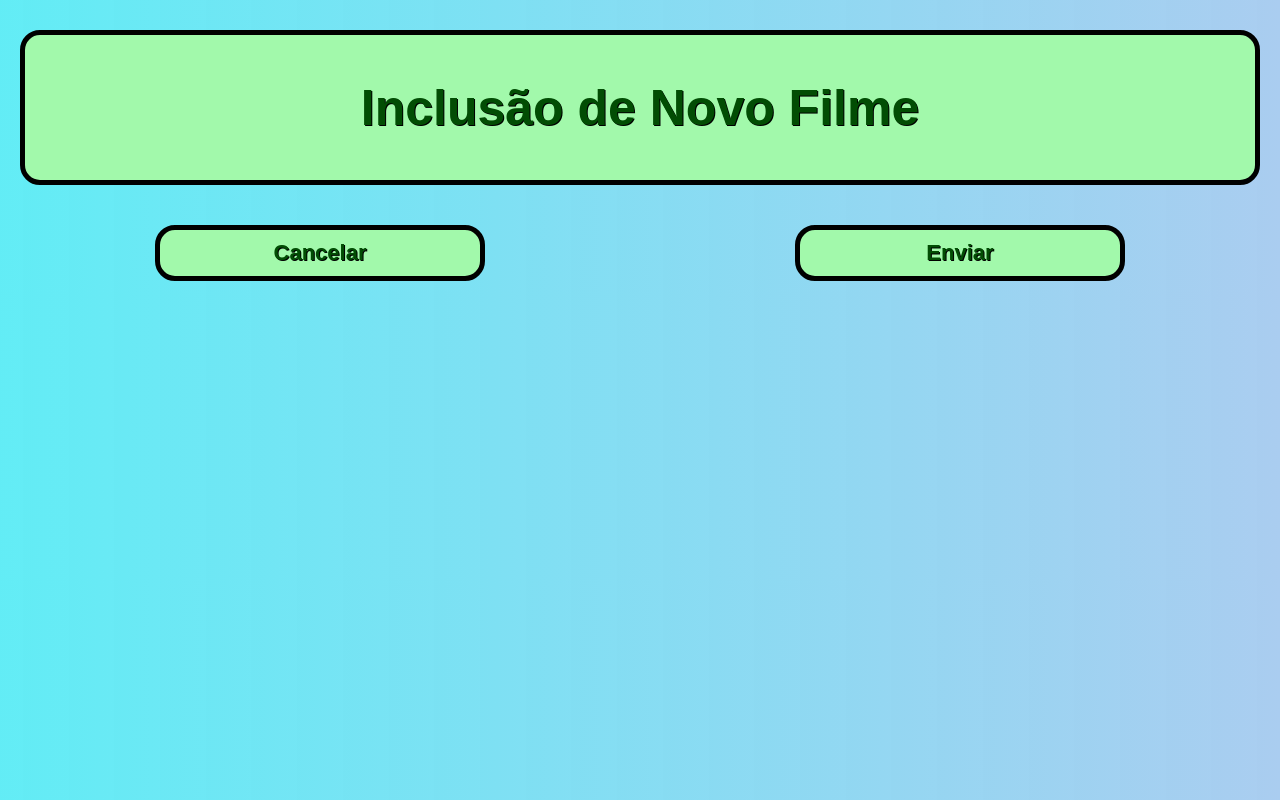
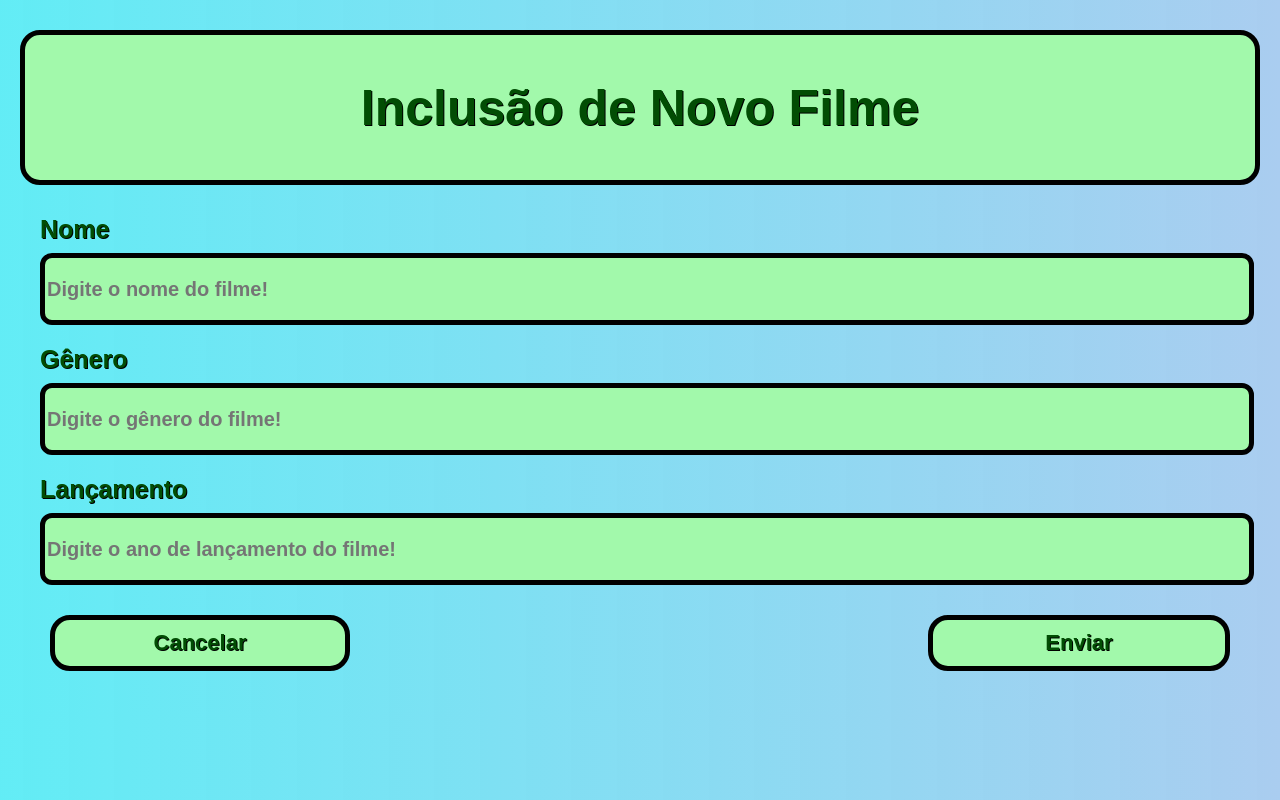
Before and after one commit to GabrielDeNobrega/college-movies-crud, a React (Create React App) app in the folder frontend/: page /form in a window 1280 px wide. Built offline with nearby package versions, Linux system fonts and the light colour scheme; no server answers.

Commit message:
Lots of Things

```diff
--- a/frontend/src/App.tsx
+++ b/frontend/src/App.tsx
@@ -3,16 +3,17 @@ import { BrowserRouter, Route, Routes, useParams } from "react-router-dom";
 import WelcomePage from "./pages/welcome-page/welcome-page";
 import MainPage from "./pages/main-page/main-page";
 import Form from "./pages/form-page/form";
-import { MovieList } from "./types/movie";
+import { Movie } from "./types/movie";
 import { BASE_URL } from "./utils/requests";
 import axios from "axios";
 
 function App() {
-  const [movies, setMovies] = useState<MovieList>();
+  const [movie, setMovie] = useState <Array<Movie>>();
   const param = useParams();
   useEffect(() => {
     axios.get(`${BASE_URL}/movies`).then((response) => {
-      setMovies(response.data);
+      setMovie(response.data);
+      console.log(response.data);
     });
   }, [param.id]);
 
@@ -20,7 +21,7 @@ function App() {
     <BrowserRouter>
       <Routes>
         <Route path="/" element={<WelcomePage />} />
-        <Route path="/main" element={<MainPage movies={movies} />} />
+        <Route path="/main" element={<MainPage movie={movie} />} />
         <Route path="/form" element={<Form />} />
       </Routes>
     </BrowserRouter>
--- a/frontend/src/pages/form-page/form.css
+++ b/frontend/src/pages/form-page/form.css
@@ -28,17 +28,44 @@
   text-shadow: 1px 1px var(--black);
 }
 
+.form-indeed {
+  display: flex;
+  flex-direction: column;
+  align-items: baseline;
+  margin: 30px 40px;
+}
+
+.form-indeed label {
+  color: var(--dark-green);
+  font-weight: 800;
+  font-size: 25px;
+  margin-bottom: 5px;
+  text-shadow: 1px 1px var(--black);
+}
+
+.form-indeed input {
+  display: flex;
+  justify-content: space-around;
+  margin: 4px 20px 20px -8px;
+  min-height: 60px;
+  border-radius: 12px;
+  width: 100%;
+  background-color: var(--light-green);
+  border: 5px solid var(--black);
+  color: var(--dark-green);
+  font-weight: 800;
+  font-size: 20px;
+}
+
 .buttons-of-the-form {
   display: flex;
-  justify-content: space-around;
+  justify-content: space-between;
+  align-items: center;
   flex-wrap: wrap;
+  width: 100%;
 }
 
-.form-buttons {
-  display: flex;
-  flex-wrap: wrap;
-  flex-direction: row;
-  justify-content: space-around;
+.form-buttons-return {
   border: 5px solid var(--black);
   border-radius: 20px;
   margin: 10px 10px;
@@ -49,23 +76,38 @@
   font-weight: 800;
   text-decoration: none;
   text-shadow: 1px 1px var(--black);
-  min-width: 300px;
-  max-width: 400px;
+  color: var(--dark-green);
+  width: 270px;
 }
 
-.form-buttons:link {
+.form-buttons-send {
+  border: 5px solid var(--black);
+  border-radius: 20px;
+  margin: 10px 10px;
+  padding: 10px;
+  background-color: var(--light-green);
+  align-items: center;
+  font-size: 22px;
+  font-weight: 800;
+  text-decoration: none;
+  text-shadow: 1px 1px var(--black);
+  color: var(--dark-green);
+  width: 302px;
+}
+
+.form-buttons-return:visited, .form-buttons-send:visited {
   color: var(--dark-green);
 }
 
-.form-buttons:active {
+.form-buttons-return:hover, .form-buttons-send:hover {
+  box-shadow: 15px 10px 8px -1px rgba(0, 0, 0, 0.8);
+  transition: box-shadow 0.3s ease-in-out;
+}
+
+.form-buttons-return:active, .form-buttons-send:active {
   color: var(--medium-green);
 }
 
-.form-buttons:visited {
+.form-buttons-return:link, .form-buttons-send:link {
   color: var(--dark-green);
 }
-
-.form-buttons:hover {
-  box-shadow: 15px 10px 8px -1px rgba(0, 0, 0, 0.8);
-  transition: box-shadow 0.3s ease-in-out;
-}
--- a/frontend/src/pages/form-page/form.tsx
+++ b/frontend/src/pages/form-page/form.tsx
@@ -1,21 +1,39 @@
 import React from "react";
-import { Link } from "react-router-dom";
+import { Link, useNavigate } from "react-router-dom";
 import "./form.css";
 
 function Form() {
+
+  const navigate = useNavigate();
+
+  const submitHandler = (event: React.FormEvent) => {
+    event.preventDefault()
+    navigate("/main")
+  }
+
   return (
     <div className="form">
       <div className="title">
         <h1>Inclusão de Novo Filme</h1>
       </div>
-      <div className="buttons-of-the-form">
-        <Link className="form-buttons" to="/main">
-          Cancelar
-        </Link>
-        <Link className="form-buttons" to="">
-          Enviar
-        </Link>
-      </div>
+
+      <form noValidate className="form-indeed">
+        <label htmlFor="name">Nome</label>
+        <input id="name" placeholder="Digite o nome do filme!" type="text" />
+        <label htmlFor="genre">Gênero</label>
+        <input id="genre" placeholder="Digite o gênero do filme!" type="text" />
+        <label htmlFor="release">Lançamento</label>
+        <input id="release" placeholder="Digite o ano de lançamento do filme!" type="text" />
+
+        <div className="buttons-of-the-form">
+          <Link className="form-buttons-return" to="/main">
+            Cancelar
+          </Link>
+          <button className="form-buttons-send" onClick={submitHandler}>Enviar</button>
+
+        </div>
+      </form>
+
     </div>
   );
 }
--- a/frontend/src/pages/main-page/main-page.css
+++ b/frontend/src/pages/main-page/main-page.css
@@ -46,14 +46,6 @@
   max-width: 400px;
 }
 
-.main-page-buttons:link {
-  color: var(--dark-green);
-}
-
-.main-page-buttons:active {
-  color: var(--medium-green);
-}
-
 .main-page-buttons:visited {
   color: var(--dark-green);
 }
@@ -63,6 +55,14 @@
   transition: box-shadow 0.3s ease-in-out;
 }
 
+.main-page-buttons:active {
+  color: var(--medium-green);
+}
+
+.main-page-buttons:link {
+  color: var(--dark-green);
+}
+
 .movies {
   align-items: center;
   text-align: center;
@@ -70,23 +70,53 @@
   background-color: var(--light-green);
   border: 5px solid var(--black);
   padding-bottom: 15px;
-  max-width: 500px;
+  margin: 30px 20px;
+  overflow-x: scroll;
 }
 
-.movies header {
-  margin: 15px;
-  color: var(--black);
-  margin-bottom: 15px;
+@media (max-width: 991px) {
+
+  .movies th {
+    min-width: 150px;
+    min-height: 700px;
+  }
+
+  .movies tr {
+    min-width: 150px;
+    min-height: 700px;
+  }
+
+  .movies td {
+    min-width: 150px;
+    min-height: 700px;
+  }
+
+  .movies-single-item,
+  .movies-single-header {
+    min-height: 40px;
+    display: flex;
+    flex-direction: column;
+    justify-content: center;
+    align-items: center;
+  }
 }
+
+.movies table {
+  width: 100%;
+  margin-top: 25px;
+}
+
+
 
 .movies td {
   border-radius: 80px;
-  background-color: var(--dark-green);
+  background-color: var(--light-green);
+
 }
 
 .movies th {
   padding: 5px;
-  color: var(--dark-green);
+  color: var(--light-green);
   text-shadow: 1px 1px var(--black);
 }
 
@@ -108,3 +138,25 @@
   border: 3px solid var(--dark-green);
   padding: 2px;
 }
+
+/* width */
+::-webkit-scrollbar {
+  width: 1px;
+}
+
+/* Track */
+::-webkit-scrollbar-track {
+  background: var(--light-green);
+  border-radius: 50px;
+}
+
+/* Handle */
+::-webkit-scrollbar-thumb {
+  background: var(--dark-green);
+  border-radius: 50px;
+}
+
+/* Handle on hover */
+::-webkit-scrollbar-thumb:hover {
+  background: var(--medium-green);
+}
--- a/frontend/src/pages/main-page/main-page.tsx
+++ b/frontend/src/pages/main-page/main-page.tsx
@@ -1,13 +1,13 @@
 import React from "react";
 import { Link } from "react-router-dom";
-import { MovieList } from "../../types/movie";
+import { Movie } from "../../types/movie";
 import "./main-page.css";
 
-type MoviesInformationProps = {
-  movies: MovieList | undefined;
+type MovieInformationProps = {
+  movie: Array<Movie> | undefined;
 };
 
-function MainPage({ movies }: MoviesInformationProps) {
+function MainPage({ movie }: MovieInformationProps) {
   return (
     <div className="main-page">
       <Link className="main-page-buttons" to="/">
@@ -36,7 +36,7 @@ function MainPage({ movies }: MoviesInformationProps) {
             </tr>
           </thead>
           <tbody>
-            {movies?.movies.map((movie) => (
+            {movie?.map((movie) => (
               <tr key={movie.id}>
                 <td>
                   <div className="movies-single-item">
--- a/frontend/src/pages/welcome-page/welcome-page.css
+++ b/frontend/src/pages/welcome-page/welcome-page.css
@@ -85,14 +85,6 @@
   text-shadow: 1px 1px var(--black);
 }
 
-.button-to-main:link {
-  color: var(--dark-green);
-}
-
-.button-to-main:active {
-  color: var(--medium-green);
-}
-
 .button-to-main:visited {
   color: var(--dark-green);
 }
@@ -101,3 +93,11 @@
   box-shadow: 15px 10px 8px -1px rgba(0, 0, 0, 0.8);
   transition: box-shadow 0.3s ease-in-out;
 }
+
+.button-to-main:active {
+  color: var(--medium-green);
+}
+
+.button-to-main:link {
+  color: var(--dark-green);
+}
--- a/frontend/src/types/movie.ts
+++ b/frontend/src/types/movie.ts
@@ -1,7 +1,3 @@
-export type MovieList = {
-  movies: Array<Movie>;
-};
-
 export type Movie = {
   id: number;
   name: string;
```
Also changed, not shown: 2 other files (tests, documents, lock files or other folders).
